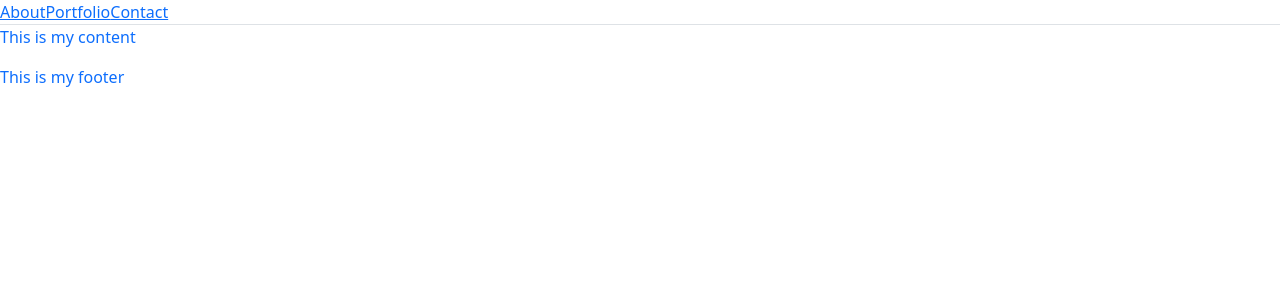
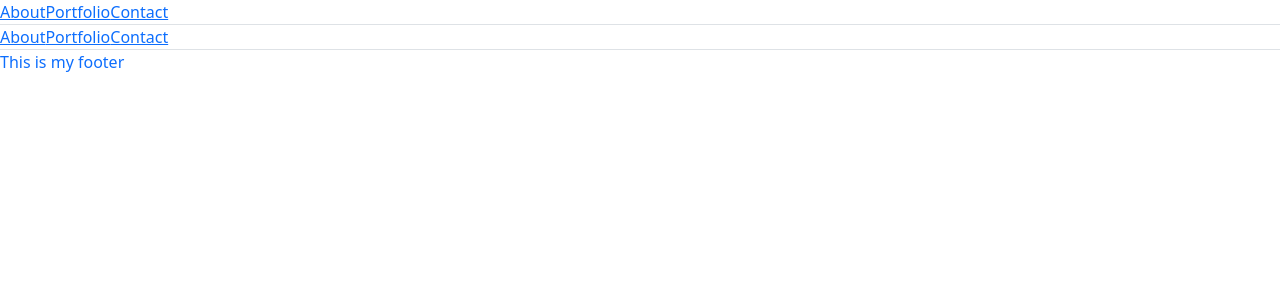
Before and after one commit to bckasper/React-Portfolio, a React (Create React App) app: page / in a window 1280 px wide. Shown: the top 300 px of the page. Built offline with nearby package versions, Linux system fonts and the light colour scheme.

Commit message:
added dummy content into my About page to test; added handlers on the page change to the content and nav tabs

```diff
--- a/src/components/content.js
+++ b/src/components/content.js
@@ -1,9 +1,23 @@
-import React from 'react'
+import React, {useState} from 'react'
+import Header from './header'
+import About from './pages/about'
+
 
 const Content = () => {
+
+    const [currentPage, setPage] = useState('About')
+
+    const renderPage = () => {
+        if(currentPage = 'About'){
+            return <About />
+        }
+    }
+
+    const pageChangeHandler = (page) => setPage(page)
+
     return(
         <div>
-            <p className="text-primary">This is my content</p>
+            <Header currentPage={currentPage} pageChangeHandler={pageChangeHandler}/>
         </div>
     )
 }
--- a/src/components/header.js
+++ b/src/components/header.js
@@ -1,31 +1,35 @@
 import React from 'react'
 
 
-const Header = () => {
+
+const Header = ({currentPage, changePageHandler}) => {
     return(
         <ul className='nav nav-tabs'>
+
             <li className="nav-item">
                 <a
                 href="#about"
-        //   onClick={() => changePageHandler('About')}
+                  onClick={() => changePageHandler('About')}
                 //   className={currentPage === 'About' ? 'nav-link active' : 'nav-link'}
                 >
                 About
                 </a>
             </li>
+
             <li className="nav-item">
                 <a
                 href="#portfolio"
-        //   onClick={() => handlePageChange('Portfolio')}
+                  onClick={() => changePageHandler('Portfolio')}
                 //   className={currentPage === 'Portfolio' ? 'nav-link active' : 'nav-link'}
                 >
                 Portfolio
                 </a>
             </li>
+
             <li className="nav-item">
                 <a
                 href="#contact"
-        //   onClick={() => handlePageChange('Contact')}
+                  onClick={() => changePageHandler('Contact')}
                 //   className={currentPage === 'Contact' ? 'nav-link active' : 'nav-link'}
                 >
                 Contact
--- a/src/components/pages/about.js
+++ b/src/components/pages/about.js
@@ -0,0 +1,12 @@
+import React from 'react';
+
+export default function About() {
+  return (
+    <div>
+      <h1>About Page</h1>
+      <p>
+        This is about me
+      </p>
+    </div>
+  );
+}
```
Lines whose indentation alone changed are shown as unchanged.
